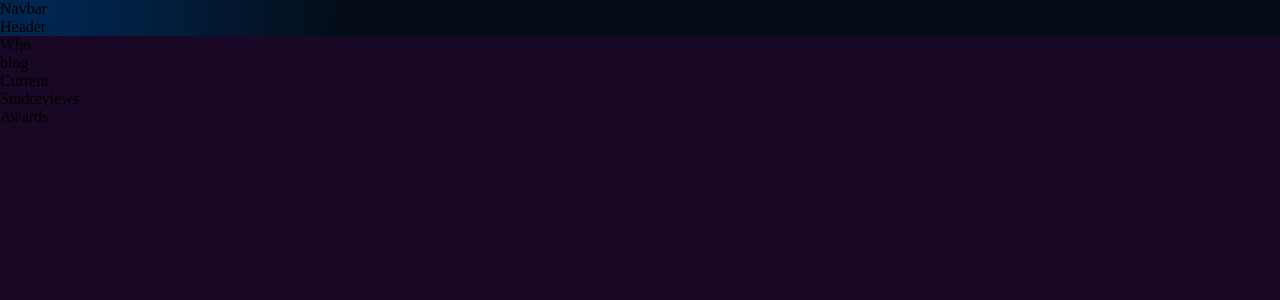
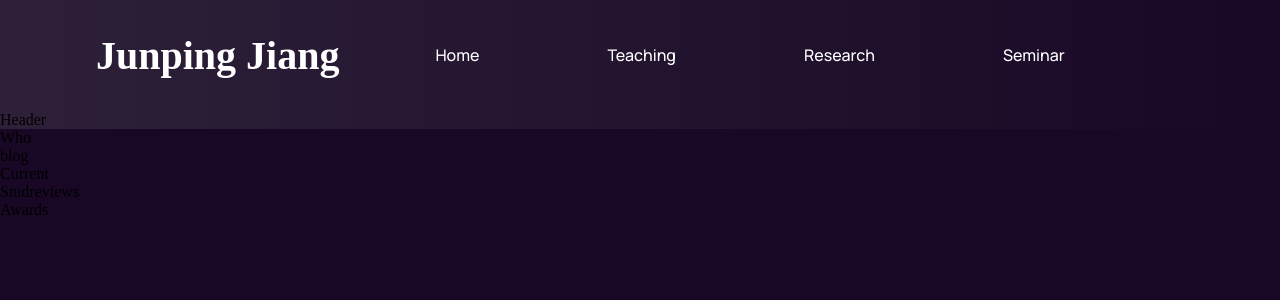
Before and after one commit to tradinglegendkha/yunping-jiang, a React (Create React App) app: page / in a window 1280 px wide. Shown: the top 300 px of the page. Built offline with nearby package versions, Linux system fonts and the light colour scheme.

Commit message:
added navbar section, but not completely done

```diff
--- a/src/App.css
+++ b/src/App.css
@@ -22,18 +22,24 @@ a {
     margin: 4rem 6rem;
 }
 
-.gradient__bg {
-    background:-moz-radial-gradient(circle at 3% 25%, rgba(0, 40, 83, 1) 0%, rgba(4, 12, 24, 1) 25%);
+.gradient_bg {
+    /* ff 3.6+ */
+    background:-moz-linear-gradient(90deg, rgba(45, 32, 56, 1) 0%, rgba(24, 8, 38, 1) 100%);
+    /* safari 5.1+,chrome 10+ */
+    background:-webkit-linear-gradient(90deg, rgba(45, 32, 56, 1) 0%, rgba(24, 8, 38, 1) 100%);
+    /* opera 11.10+ */
+    background:-o-linear-gradient(90deg, rgba(45, 32, 56, 1) 0%, rgba(24, 8, 38, 1) 100%);
+    /* ie 6-9 */
+    filter: progid:DXImageTransform.Microsoft.gradient( startColorstr='#180826', endColorstr='#2D2038', GradientType=0 );
+    /* ie 10+ */
+    background:-ms-linear-gradient(90deg, rgba(45, 32, 56, 1) 0%, rgba(24, 8, 38, 1) 100%);
+    /* global 94%+ browsers support */
+    background:linear-gradient(90deg, rgba(45, 32, 56, 1) 0%, rgba(24, 8, 38, 1) 100%);
+}
 
-    /* safari 5.1+,chrome 10+ */
-    background:-webkit-radial-gradient(circle at 3% 25%, rgba(0, 40, 83, 1) 0%, rgba(4, 12, 24, 1) 25%);
-
-    /* opera 11.10+ */
-    background:-o-radial-gradient(circle at 3% 25%, rgba(0, 40, 83, 1) 0%, rgba(4, 12, 24, 1) 25%);
-
-    /* ie 10+ */
-    background:-ms-radial-gradient(circle at 3% 25%, rgba(0, 40, 83, 1) 0%, rgba(4, 12, 24, 1) 25%);
-
-    /* global 92%+ browsers support */
-    background:radial-gradient(circle at 3% 25%, rgba(0, 40, 83, 1) 0%, rgba(4, 12, 24, 1) 25%);
+.gradient_text {
+    background: var(--gradient-text);
+    background-clip: text;
+    -webkit-background-clip: text;
+    -webkit-text-fill-color: transparent;
 }
--- a/src/App.js
+++ b/src/App.js
@@ -5,7 +5,7 @@ import './App.css';
 const App = () => {
     return (
         <div className="App">
-            <div className="gradient__bg">
+            <div className="gradient_bg">
                 <Navbar/>
                 <Header/>
             </div>
--- a/src/components/navbar/navbar.css
+++ b/src/components/navbar/navbar.css
@@ -0,0 +1,35 @@
+.navbar {
+    display: flex;
+    align-items: center;
+    padding: 2rem 6rem;
+}
+
+.navbar-links {
+    flex: 1;
+    display: flex;
+    justify-content: flex-start;
+    align-items: center;
+}
+
+.navbar-links-logo {
+    margin-right: 2rem;
+}
+
+.navbar-links-logo h1 {
+    color: white;
+    font-size: 40px;
+}
+
+.navbar-links-container {
+    display: flex;
+    flex-direction: row;
+}
+
+.navbar-links-container p {
+    color: white;
+    margin: 0 4rem;
+    font-weight: 500;
+    line-height: 25px;
+    text-transform: capitalize;
+    font-family: var(--font-family);
+}
--- a/src/components/navbar/navbar.jsx
+++ b/src/components/navbar/navbar.jsx
@@ -6,13 +6,24 @@ const Menu = () => (
     <p><a href="#teaching">Teaching</a></p>
     <p><a href="#research">Research</a></p>
     <p><a href="#seminar">Seminar</a></p>
-    <p><a href="#Curriculum">Cirriculum</a></p>
     </>
 )
 
 const Navbar = () => {
   return (
-    <div>Navbar</div>
+    <div className='navbar'>
+      <div className='navbar-links'>
+        <div className='navbar-links-logo'>
+          <h1>Junping Jiang</h1>
+        </div>
+        <div className='navbar-links-container'>
+          <p><a href='#home'>Home</a></p>
+          <p><a href='#teaching'>Teaching</a></p>
+          <p><a href='#research'>Research</a></p>
+          <p><a href='#seminar'>Seminar</a></p>
+        </div>
+      </div>
+    </div>
   )
 }
 
--- a/src/index.css
+++ b/src/index.css
@@ -2,7 +2,7 @@
 
 :root {
     --font-family: 'Manrope', sans-serif;
-
+    --gradient-text: linear-gradient(90deg, rgba(130, 37, 61, 1) 0%, rgba(86, 39, 127, 1) 50%, rgba(97, 74, 117, 1) 100%);
     --color-bg: #180826;
-    --color-text: #6a92ba;
+    --color-text: #6a468a;
 }
```
